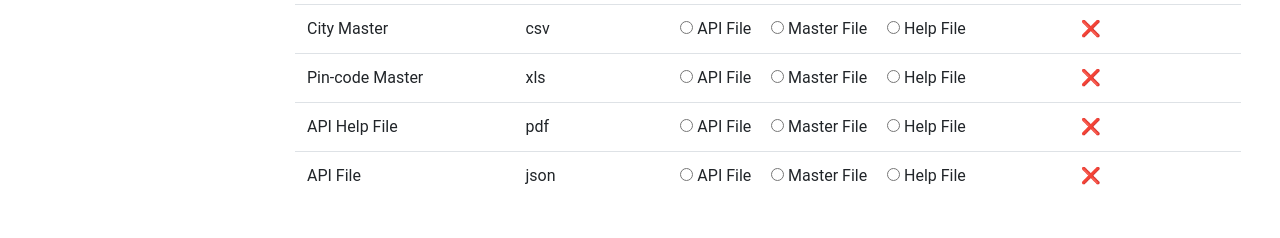
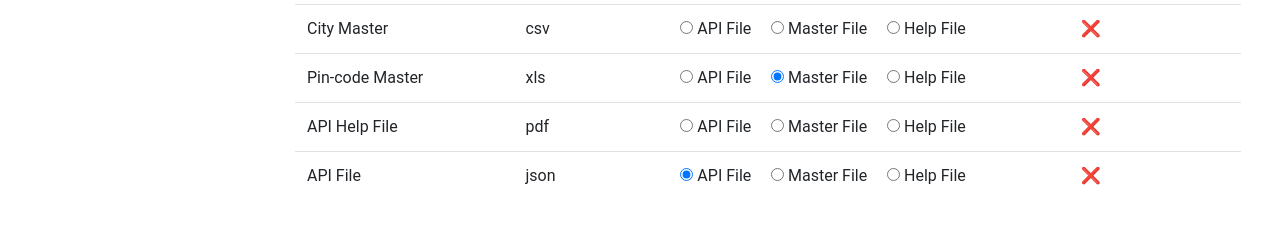
Before and after one commit to Artistic-cat/Temp, a React (Create React App) app: page /mapfile in a window 1280 px wide. Shown: the part 288-526 px from the top of the page. Built offline with nearby package versions, Linux system fonts and the light colour scheme.

Commit message:
File Mapper
Signed-off-by: Mohammed Rifas S <rifas2475@outlook.com>

```diff
--- a/src/Components/FileMapper/FileMapper.css
+++ b/src/Components/FileMapper/FileMapper.css
@@ -1,3 +1,7 @@
 .mapper-table {
     margin-top: 10vh;
 }
+
+span {
+    cursor: pointer;
+}
--- a/src/Components/FileMapper/FileMapper.js
+++ b/src/Components/FileMapper/FileMapper.js
@@ -24,7 +24,7 @@ class FileMapper extends Component {
                 id: 2,
                 name: "Pin-code Master",
                 type: "xls",
-                category: null
+                category: "master_file"
             },
             {
                 id: 3,
@@ -36,7 +36,7 @@ class FileMapper extends Component {
                 id: 4,
                 name: "API File",
                 type: "json",
-                category: null
+                category: "api_file"
             }
         ]
     }
@@ -65,15 +65,19 @@ class FileMapper extends Component {
                                     this.state.fileList.find(id => id.id === data.id).category = event.target.value;
                                 }
                                 }>
-                                    <input style={{marginLeft: '5%'}} type="radio" value="api_file"
+                                    {console.log(data.category === "master_file")}
+                                    <input checked={data.category === "api_file"} style={{marginLeft: '5%'}}
+                                           type="radio" value="api_file"
                                            name={"file_type" + key}/> API File
-                                    <input style={{marginLeft: '5%'}} type="radio" value="master_file"
+                                    <input checked={data.category === "master_file"} style={{marginLeft: '5%'}}
+                                           type="radio" value="master_file"
                                            name={"file_type" + key}/> Master File
-                                    <input style={{marginLeft: '5%'}} type="radio" value="help_file"
+                                    <input checked={data.category === "help_file"} style={{marginLeft: '5%'}}
+                                           type="radio" value="help_file"
                                            name={"file_type" + key}/> Help File
                                 </div>
                             </td>
-                            <td><span onClick={(event) => {
+                            <td><span onClick={() => {
                                 //  remove the element clicked
                                 this.state.fileList.splice(key, 1);
 
```
